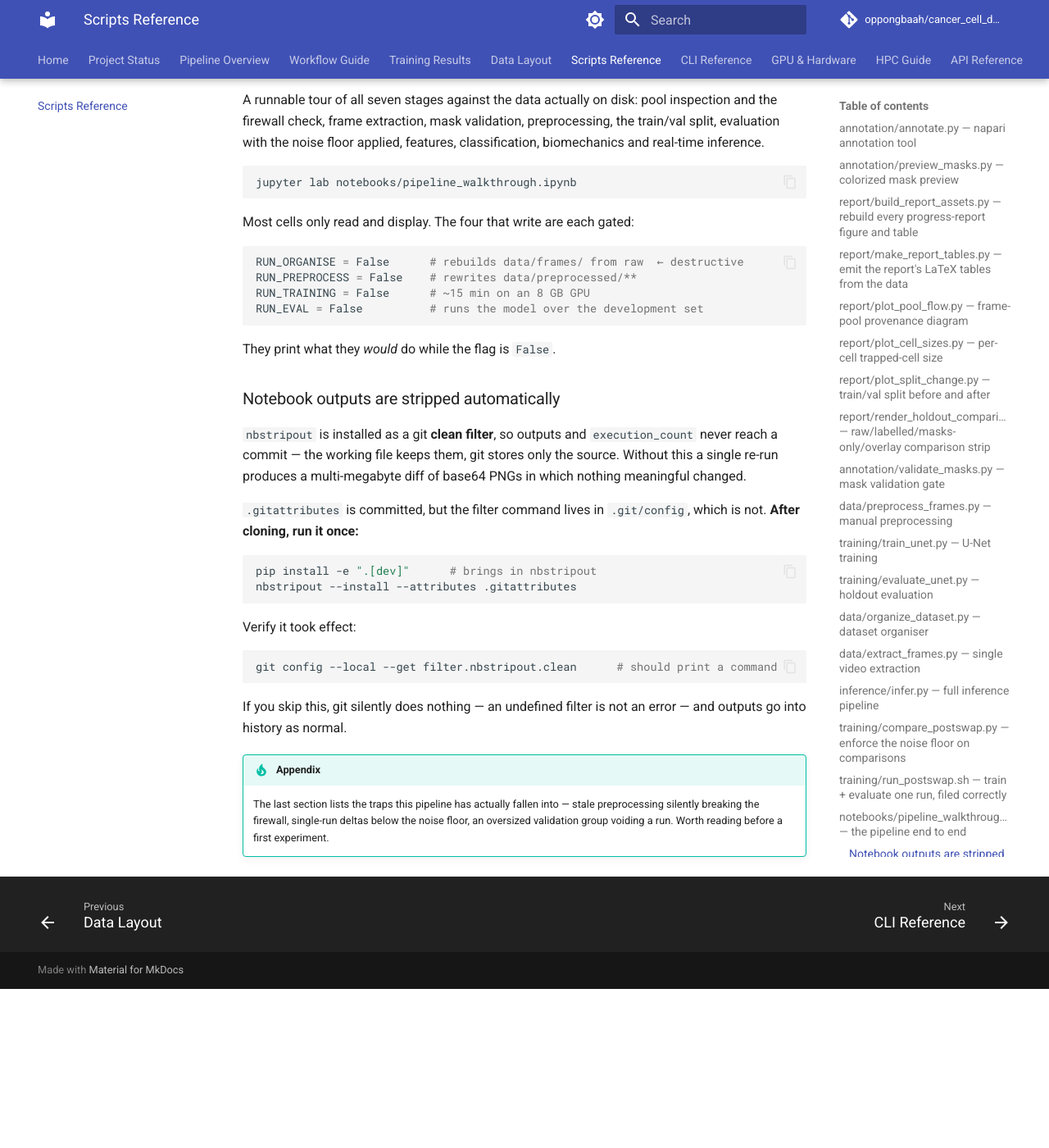
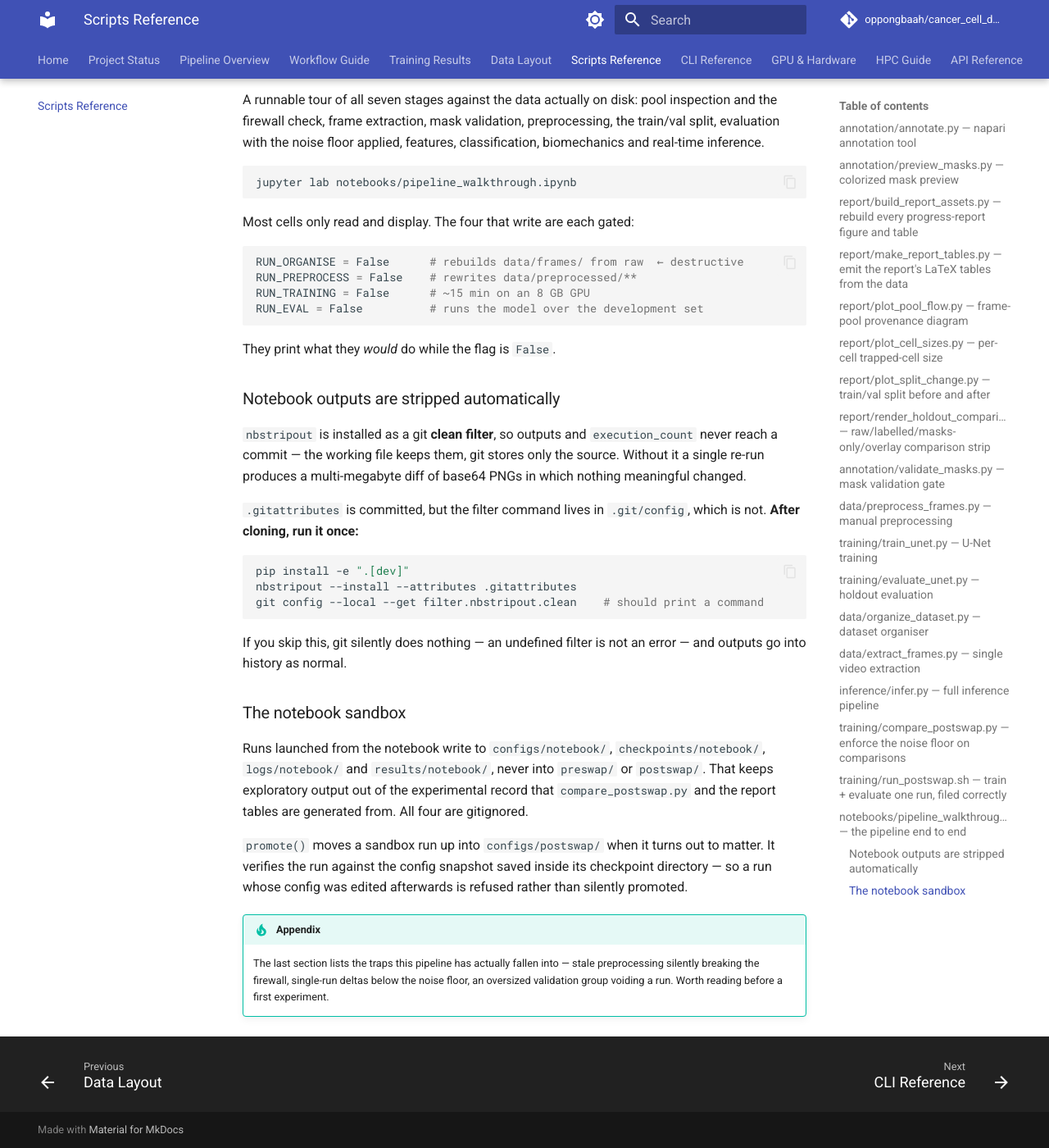
Before and after one commit to oppongbaah/cancer_cell_deformation, an MkDocs documentation site: the page built from docs/scripts.md, in a window 1280 px wide and 1400 px high, scrolled down 13178 px. Shown: the whole window at 82% size. Built offline with MkDocs 1.6.1 and Material for MkDocs 9.7.7, drawn with Linux system fonts in a browser that asks for light colours; comment, search, counter and statistics services are not loaded; before the commit the page ends 14384 px from its top, so only the background shows below that.

Commit message:
modify the notebook

````diff
--- a/docs/scripts.md
+++ b/docs/scripts.md
@@ -420,25 +420,31 @@ They print what they *would* do while the flag is `False`.
 
 `nbstripout` is installed as a git **clean filter**, so outputs and `execution_count`
 never reach a commit — the working file keeps them, git stores only the source. Without
-this a single re-run produces a multi-megabyte diff of base64 PNGs in which nothing
+it a single re-run produces a multi-megabyte diff of base64 PNGs in which nothing
 meaningful changed.
 
 `.gitattributes` is committed, but the filter command lives in `.git/config`, which is
 not. **After cloning, run it once:**
 
 ```bash
-pip install -e ".[dev]"      # brings in nbstripout
+pip install -e ".[dev]"
 nbstripout --install --attributes .gitattributes
-```
-
-Verify it took effect:
-
-```bash
-git config --local --get filter.nbstripout.clean      # should print a command
+git config --local --get filter.nbstripout.clean    # should print a command
 ```
 
 If you skip this, git silently does nothing — an undefined filter is not an error — and
 outputs go into history as normal.
+
+### The notebook sandbox
+
+Runs launched from the notebook write to `configs/notebook/`, `checkpoints/notebook/`,
+`logs/notebook/` and `results/notebook/`, never into `preswap/` or `postswap/`. That
+keeps exploratory output out of the experimental record that `compare_postswap.py` and
+the report tables are generated from. All four are gitignored.
+
+`promote()` moves a sandbox run up into `configs/postswap/` when it turns out to matter.
+It verifies the run against the config snapshot saved inside its checkpoint directory —
+so a run whose config was edited afterwards is refused rather than silently promoted.
 
 !!! tip "Appendix"
     The last section lists the traps this pipeline has actually fallen into — stale
````
Also changed, not shown: 2 other files.
